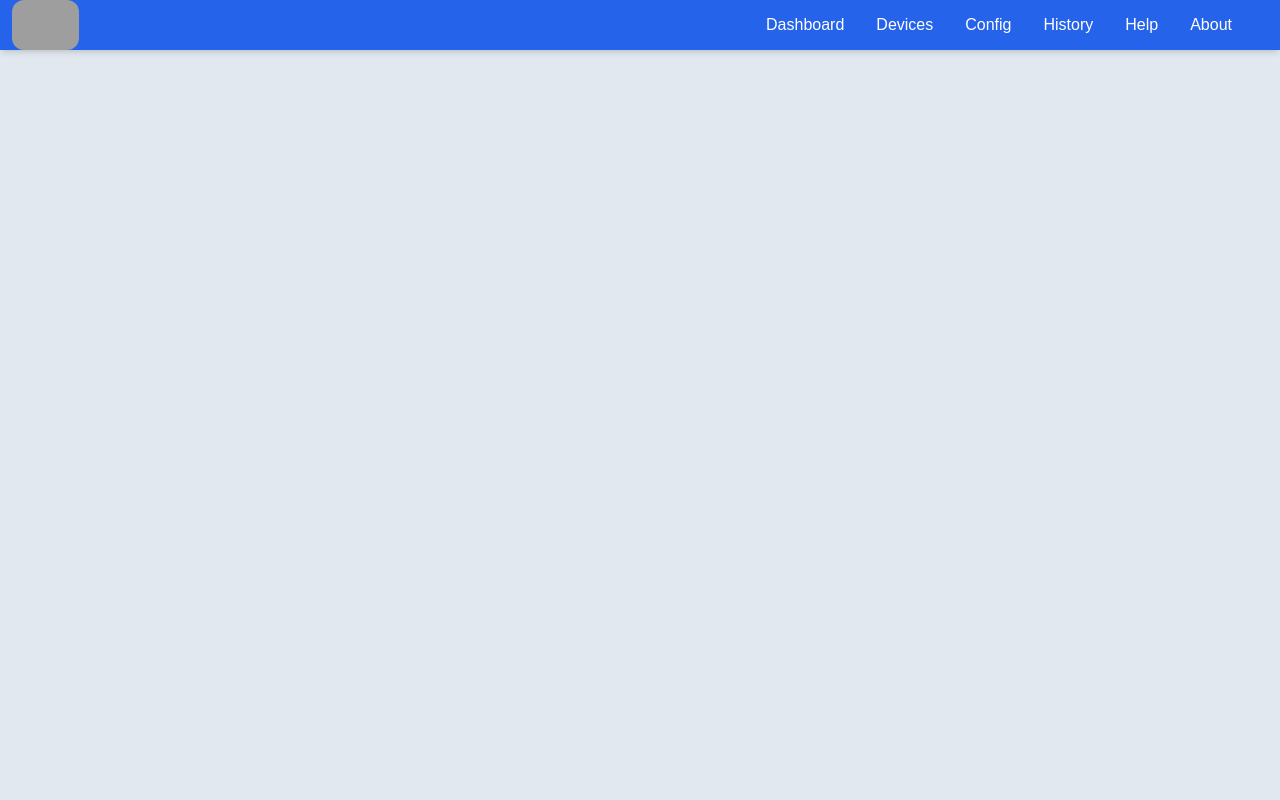
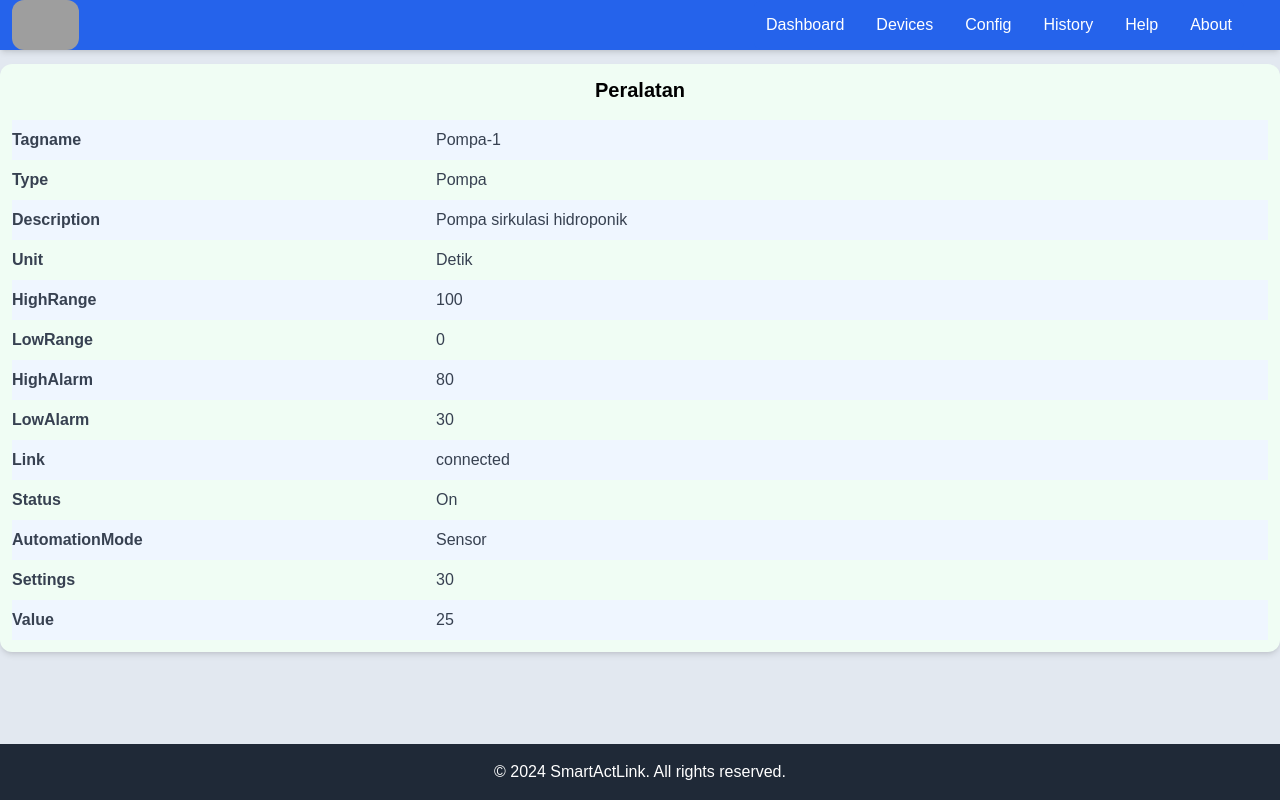
Before and after one commit to slametsampon/SmartActLink, a website with bundled scripts: page scratch/testCardJson.html in a window 1280 px wide. Built offline with nearby package versions, Linux system fonts and the light colour scheme; grey boxes are pictures that could not be loaded.

Commit message:
update cardJson

```diff
--- a/components/cardJson.js
+++ b/components/cardJson.js
@@ -1,13 +1,27 @@
 function createList(jsonData) {
+  // Validasi jsonData
+  if (typeof jsonData !== 'object' || jsonData === null) {
+    throw new Error('jsonData harus berupa objek!');
+  }
+
   // Buat elemen <ul>
   const ul = document.createElement('ul');
-  ul.className = 'list-disc list-inside space-y-2';
+  ul.className = 'space-y-2';
 
   // Iterasi properti JSON
+  let i = 0;
   Object.entries(jsonData).map(([key, value]) => {
     const li = document.createElement('li');
-    li.className = 'text-gray-700';
-    li.innerHTML = `<span class="font-bold capitalize">${key}:</span> ${value}`;
+    if (i % 2 === 0) {
+      li.className =
+        'py-2 bg-blue-50 text-gray-700 grid grid-cols-6 gap-4 hover:text-blue-600';
+    } else {
+      li.className = 'text-gray-700 grid grid-cols-6 gap-4 hover:text-blue-600';
+    }
+    i++;
+    li.innerHTML = `
+      <div class="font-bold capitalize col-span-2">${key}</div>
+      <div class="col-span-4">${value}</div>`;
     ul.appendChild(li);
   });
 
@@ -15,15 +29,15 @@ function createList(jsonData) {
 }
 export default function CardJson(jsonData) {
   // Fungsi untuk membuat daftar
-  const div = document.createElement('div');
-  div.className =
-    'container px-3 mt-16 mx-auto flex bg-blue-600 text-white shadow-md';
+  const parentDiv = document.createElement('div');
+  parentDiv.className =
+    'container p-3 mt-16 mx-auto flex flex-col bg-green-50 rounded-xl shadow-md';
+  // Membuat elemen judul
+  const title = document.createElement('h1');
+  title.textContent = 'Peralatan';
+  title.className = 'text-xl font-bold mb-4 mx-auto';
+  parentDiv.appendChild(title); // Tambahkan judul ke induk
 
-  div.innerHTML = `
-    <div class='mt-20'>
-      Halo CardJson
-    </div>
-  `;
-  div.appendChild(createList(jsonData));
-  return div;
+  parentDiv.appendChild(createList(jsonData));
+  return parentDiv;
 }
--- a/data/configDevicesLocal.js
+++ b/data/configDevicesLocal.js
@@ -1,4 +1,4 @@
-const configDevicesLocal = [
+const ConfigDevicesLocal = [
   {
     tagname: 'Pompa-1',
     type: 'Pompa',
@@ -20,4 +20,4 @@ const configDevicesLocal = [
     lowAlarm: 300,
   },
 ];
-export default configDevicesLocal;
+export default ConfigDevicesLocal;
--- a/data/operationDevicesLocal.js
+++ b/data/operationDevicesLocal.js
@@ -1,4 +1,4 @@
-const operationDevicesLocal = [
+const OperationDevicesLocal = [
   {
     tagname: 'Pompa-1',
     link: 'connected',
@@ -16,4 +16,4 @@ const operationDevicesLocal = [
     value: 600,
   },
 ];
-export default operationDevicesLocal;
+export default OperationDevicesLocal;
--- a/scratch/combineJson.js
+++ b/scratch/combineJson.js
@@ -1,7 +1,6 @@
-import GLOBAL_ENV from '../config.dev.js';
 import getLocalJson from '../utils/getLocalJson.js';
-const configJson = GLOBAL_ENV.JSON_CONFIG_LOCAL;
-const operationJson = GLOBAL_ENV.JSON_OPERATION_LOCAL;
+import ConfigDevicesLocal from '../data/configDevicesLocal.js';
+import OperationDevicesLocal from '../data/operationDevicesLocal.js';
 
 function isEmptyObject(data) {
   if (data === null || data === undefined) return true; // Cek null atau undefined
@@ -10,16 +9,16 @@ function isEmptyObject(data) {
 }
 
 export default async function combineJson(tagname) {
-  const configData = await getLocalJson(configJson, tagname);
-  const operationData = await getLocalJson(operationJson, tagname);
+  const configData = await getLocalJson(ConfigDevicesLocal, tagname);
+  const operationData = await getLocalJson(OperationDevicesLocal, tagname);
   if (isEmptyObject(configData) || isEmptyObject(operationData)) {
     console.log('Data Kosong');
     return;
   }
   //combine 2 json object
   const combined = { ...configData, ...operationData };
+  //console.log('combined : ', JSON.stringify(combined, null, '\t'));
   return combined;
-  //console.log('combined : ', JSON.stringify(combined, null, '\t'));
 }
 
 // Ambil argumen CLI
--- a/scratch/testCardJson.js
+++ b/scratch/testCardJson.js
@@ -2,20 +2,22 @@ import Footer from '../components/footer.js';
 import Navbar from '../components/responsive-navbar.js';
 import CardJson from '../components/cardJson.js';
 import addEventListenerNavbar from '../components/addEventListenerNavbar.js';
-//import combineJson from './combineJson.js';
+import combineJson from './combineJson.js';
 
-function App() {
+async function App() {
   const app = document.getElementById('app');
+  const jsonCombine = await combineJson('Pompa-1');
+  console.log('jsonCombine : ', jsonCombine);
 
   // Buat dan tambahkan komponen
   const navbar = Navbar();
+  const cardJson = CardJson(jsonCombine);
   const footer = Footer();
 
   app.appendChild(navbar);
-  app.appendChild(CardJson());
+  app.appendChild(cardJson);
   app.appendChild(footer);
   addEventListenerNavbar(); //aktifkan toggle
-  getDisplayStaticData(); //isi data ke form
 }
 
 document.addEventListener('DOMContentLoaded', App);
--- a/utils/getLocalJson.js
+++ b/utils/getLocalJson.js
@@ -1,13 +1,12 @@
-//import { readFile } from 'fs/promises';
-const { readFile } = require('fs').promises;
+// import { readFile } from 'fs/promises';
 
-export default async function getLocalJson(path, tagname) {
+export default async function getLocalJson(jsonArray, tagname) {
   try {
-    const data = await readFile(path, 'utf8'); // Membaca file secara asynchronous
-    const parsedData = JSON.parse(data); // Mengonversi string JSON ke objek
-    const index = parsedData.findIndex((item) => item.tagname === tagname);
+    // const data = await readFile(path, 'utf8'); // Membaca file secara asynchronous
+    // const parsedData = JSON.parse(data); // Mengonversi string JSON ke objek
+    const index = jsonArray.findIndex((item) => item.tagname === tagname);
 
-    return parsedData[index]; // Mengembalikan data yang ditemukan
+    return jsonArray[index]; // Mengembalikan data yang ditemukan
   } catch (error) {
     console.error('Error reading JSON:', error);
     return null; // Jika terjadi error, kembalikan null
```
Also changed, not shown: styles/output.css.
